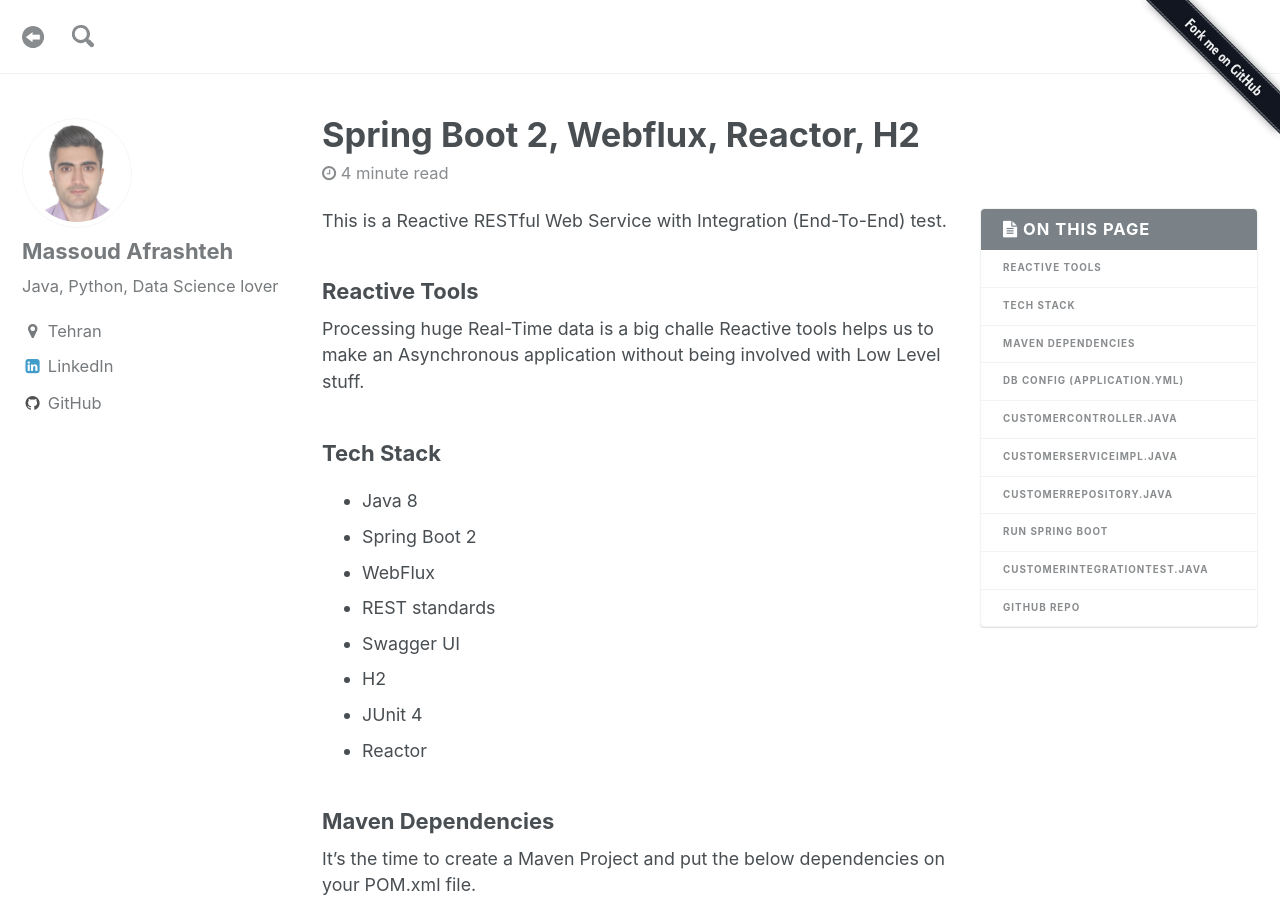
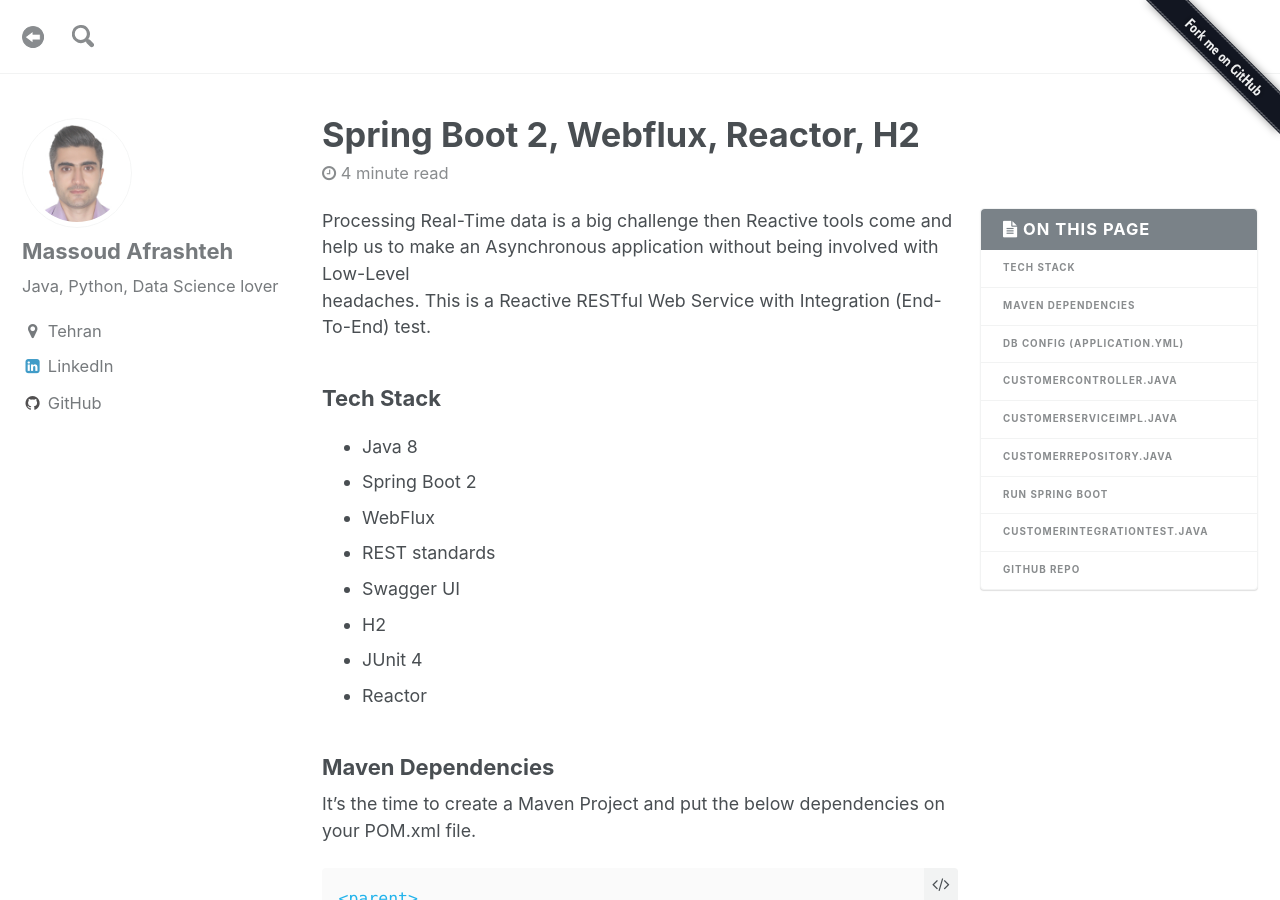
Before and after one commit to iamrdn/notes, a Jekyll site: the page built from _posts/2018-04-24-spring-boot-webflux-with-RDBMS.markdown, in a window 1280 px wide and 900 px high. Built offline with Jekyll 4.4.1, drawn with Linux system fonts in a browser that asks for light colours.

Commit message:
updated post

```diff
--- a/_posts/2018-04-24-spring-boot-webflux-with-RDBMS.markdown
+++ b/_posts/2018-04-24-spring-boot-webflux-with-RDBMS.markdown
@@ -13,10 +13,8 @@
 toc: true
 last_modified_at: 2018-04-26T19:33:40-03:30
 ---
-This is a Reactive RESTful Web Service with Integration (End-To-End) test.
-
-### Reactive Tools
-Processing huge Real-Time data is a big challe Reactive tools helps us to make an Asynchronous application without being involved with Low Level stuff.
+Processing Real-Time data is a big challenge then Reactive tools come and help us to make an Asynchronous application without being involved with Low-Level
+headaches. This is a Reactive RESTful Web Service with Integration (End-To-End) test.
 
 ### Tech Stack
 - Java 8
```
